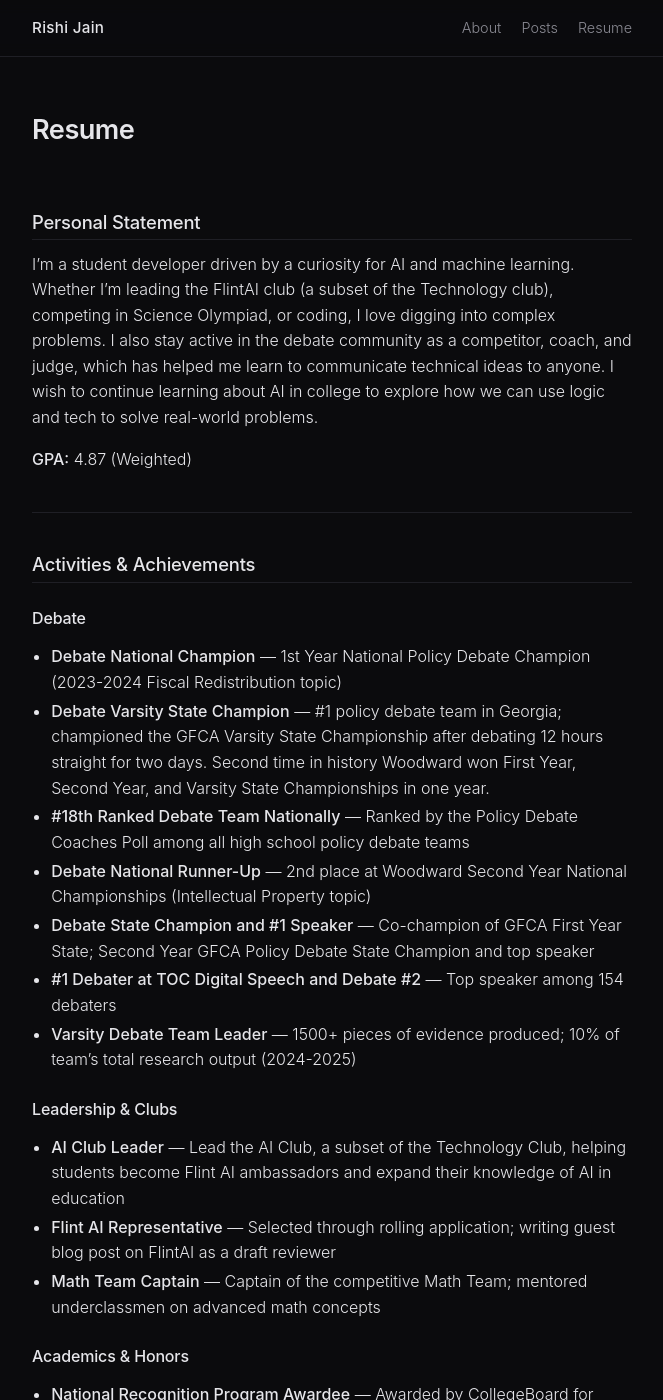
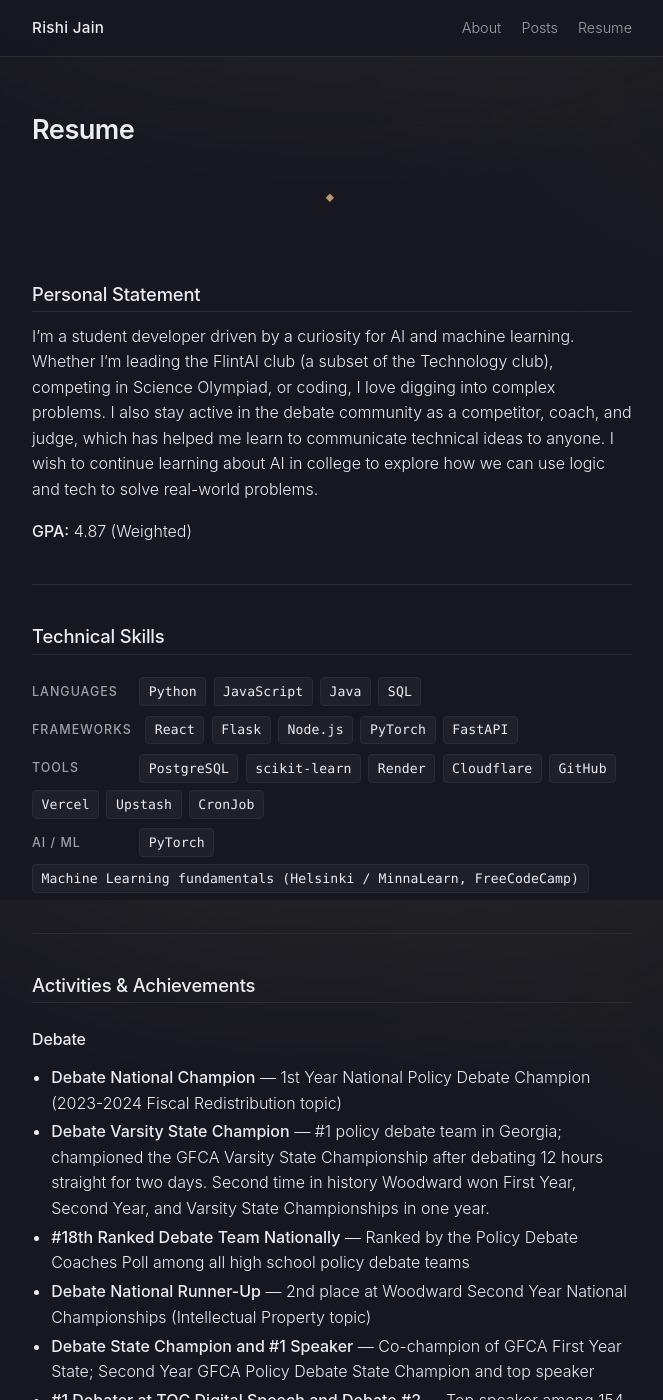
Before and after one commit to Rishi-Jain-27/rishi-jain-27.github.io, a Jekyll site: the page built from resume.md, in a window 1280 px wide and 1400 px high. Shown: the whole window, without its empty margins (308-971 px from the left). Built offline with Jekyll 4.4.1, drawn with Linux system fonts in a browser that asks for light colours.

Commit message:
Add Technical Skills section; soften dark palette and add accent decorations
- Add a Technical Skills section to the resume with chip-styled tags for
  Languages, Frameworks, Tools, and AI/ML
- Shift the base palette from near-black to a softer blue-charcoal so the
  theme feels lighter without changing its color identity
- Layer two subtle radial-gradient accent glows behind the page
- Place a 64px accent rule under the hero divider on the home and post pages
- Restore the page divider as a single accent diamond

Co-Authored-By: Claude Opus 4.7 (1M context) <noreply@anthropic.com>

```diff
--- a/css/main.scss
+++ b/css/main.scss
@@ -4,14 +4,14 @@
 @charset "utf-8";
 
 /* ----- Theme tokens ----- */
-$bg:        #0b0b0d;
-$bg-elev:   #131318;
-$fg:        #e6e6ea;
-$fg-muted:  #8a8a93;
-$fg-dim:    #5a5a63;
-$rule:      #1f1f25;
-$accent:    #c9a36b;
-$accent-hi: #e0bd86;
+$bg:        #16171f;
+$bg-elev:   #1f2029;
+$fg:        #ececf2;
+$fg-muted:  #a0a0ad;
+$fg-dim:    #6c6d78;
+$rule:      #2a2b35;
+$accent:    #d4af7a;
+$accent-hi: #ebc999;
 
 $content-width: 640px;
 $font-sans: -apple-system, BlinkMacSystemFont, "Inter", "SF Pro Text",
@@ -34,6 +34,15 @@ html, body {
   -webkit-font-smoothing: antialiased;
   -moz-osx-font-smoothing: grayscale;
   text-rendering: optimizeLegibility;
+}
+
+body {
+  background:
+    radial-gradient(900px 480px at 50% -120px, rgba($accent, 0.10), transparent 65%),
+    radial-gradient(700px 400px at 90% 10%, rgba($accent, 0.04), transparent 70%),
+    $bg;
+  background-attachment: fixed;
+  min-height: 100vh;
 }
 
 img { max-width: 100%; height: auto; display: block; }
@@ -162,13 +171,24 @@ pre code {
 /* ----- Site / Post header (no cover image, slim) ----- */
 .site-header-container,
 .post-header-container {
+  position: relative;
   text-align: left;
-  padding: 3rem 0 1rem;
+  padding: 3rem 0 1.4rem;
   border-bottom: 1px solid $rule;
   margin-bottom: 2rem;
   background: none !important;
   text-shadow: none !important;
   color: $fg;
+}
+.site-header-container::after,
+.post-header-container::after {
+  content: '';
+  position: absolute;
+  bottom: -1px;
+  left: 1.25rem;
+  width: 64px;
+  height: 1px;
+  background: $accent;
 }
 .site-header-container .scrim,
 .post-header-container .scrim {
@@ -193,8 +213,23 @@ pre code {
   font-style: normal;
 }
 
-/* The page divider is meaningless on dark — collapse it */
-.page-divider { display: none; }
+/* Slim accent diamond divider */
+.page-divider {
+  display: block;
+  width: 100%;
+  text-align: center;
+  margin: 2rem 0 1.5rem;
+  line-height: 1;
+}
+.page-divider .one,
+.page-divider .two { display: none; }
+.page-divider::before {
+  content: '◆';
+  color: $accent;
+  font-size: 0.55rem;
+  letter-spacing: 0.5em;
+  opacity: 0.85;
+}
 
 /* ----- Home: post list ----- */
 .post-list {
@@ -362,6 +397,52 @@ pre code {
 .site-footer .social-media-list i { display: none; } /* FontAwesome dropped */
 .site-footer .site-signature .text { margin: 0; color: $fg-dim; }
 
+/* ----- Tech stack chips ----- */
+.tech-stack {
+  margin: 1.4em 0 0.4em;
+}
+.tech-stack-row {
+  display: flex;
+  flex-wrap: wrap;
+  align-items: center;
+  gap: 0.45rem;
+  margin: 0.6rem 0;
+}
+.tech-stack-label {
+  flex: 0 0 auto;
+  min-width: 7.5em;
+  margin-right: 0.4rem;
+  color: $fg-muted;
+  font-size: 0.78rem;
+  letter-spacing: 0.08em;
+  text-transform: uppercase;
+  font-weight: 500;
+}
+.tech-chip {
+  display: inline-block;
+  padding: 0.22em 0.65em;
+  font-size: 0.82rem;
+  color: $fg;
+  background: $bg-elev;
+  border: 1px solid $rule;
+  border-radius: 4px;
+  font-family: $font-mono;
+  letter-spacing: 0.01em;
+  transition: border-color 120ms ease, color 120ms ease, transform 120ms ease;
+}
+.tech-chip:hover {
+  border-color: $accent;
+  color: $accent-hi;
+  transform: translateY(-1px);
+}
+@media (max-width: 540px) {
+  .tech-stack-label {
+    flex-basis: 100%;
+    min-width: 0;
+    margin-bottom: 0.1rem;
+  }
+}
+
 /* ----- Resume tweaks ----- */
 .page .post-content h2 {
   font-size: 1.15rem;
--- a/resume.md
+++ b/resume.md
@@ -10,6 +10,44 @@ main_nav: true
 I'm a student developer driven by a curiosity for AI and machine learning. Whether I'm leading the FlintAI club (a subset of the Technology club), competing in Science Olympiad, or coding, I love digging into complex problems. I also stay active in the debate community as a competitor, coach, and judge, which has helped me learn to communicate technical ideas to anyone. I wish to continue learning about AI in college to explore how we can use logic and tech to solve real-world problems.
 
 **GPA:** 4.87 (Weighted)
+
+---
+
+## Technical Skills
+
+<div class="tech-stack">
+  <div class="tech-stack-row">
+    <span class="tech-stack-label">Languages</span>
+    <span class="tech-chip">Python</span>
+    <span class="tech-chip">JavaScript</span>
+    <span class="tech-chip">Java</span>
+    <span class="tech-chip">SQL</span>
+  </div>
+  <div class="tech-stack-row">
+    <span class="tech-stack-label">Frameworks</span>
+    <span class="tech-chip">React</span>
+    <span class="tech-chip">Flask</span>
+    <span class="tech-chip">Node.js</span>
+    <span class="tech-chip">PyTorch</span>
+    <span class="tech-chip">FastAPI</span>
+  </div>
+  <div class="tech-stack-row">
+    <span class="tech-stack-label">Tools</span>
+    <span class="tech-chip">PostgreSQL</span>
+    <span class="tech-chip">scikit-learn</span>
+    <span class="tech-chip">Render</span>
+    <span class="tech-chip">Cloudflare</span>
+    <span class="tech-chip">GitHub</span>
+    <span class="tech-chip">Vercel</span>
+    <span class="tech-chip">Upstash</span>
+    <span class="tech-chip">CronJob</span>
+  </div>
+  <div class="tech-stack-row">
+    <span class="tech-stack-label">AI / ML</span>
+    <span class="tech-chip">PyTorch</span>
+    <span class="tech-chip">Machine Learning fundamentals (Helsinki / MinnaLearn, FreeCodeCamp)</span>
+  </div>
+</div>
 
 ---
 
```
